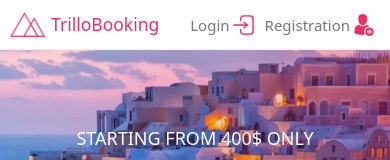
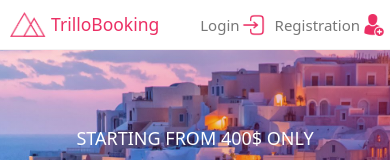
Before and after one commit to krystianwojda/TrilloBooking, a Nuxt app: page / in a window 390 px wide. Shown: the top 160 px of the page. Built offline with nearby package versions, Linux system fonts and the light colour scheme.

Commit message:
fix responsive header user navigation

```diff
--- a/components/Header/TheUserNavigation.vue
+++ b/components/Header/TheUserNavigation.vue
@@ -24,7 +24,6 @@
 
     @media screen and (max-width: 576px) {
       height: 5rem;
-      padding: 0 1rem;
     }
 
     & > * {
```
